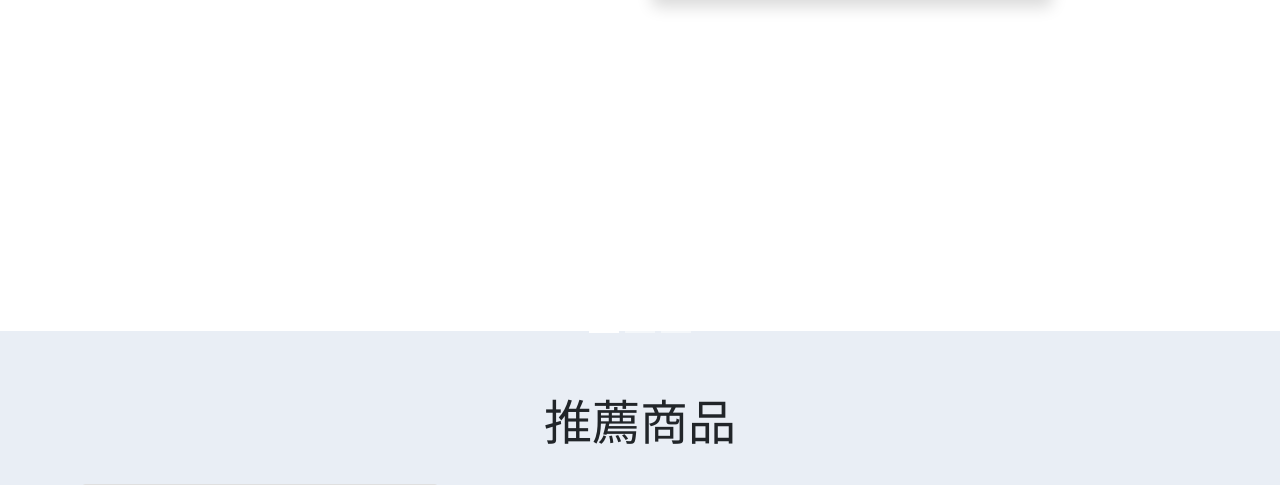
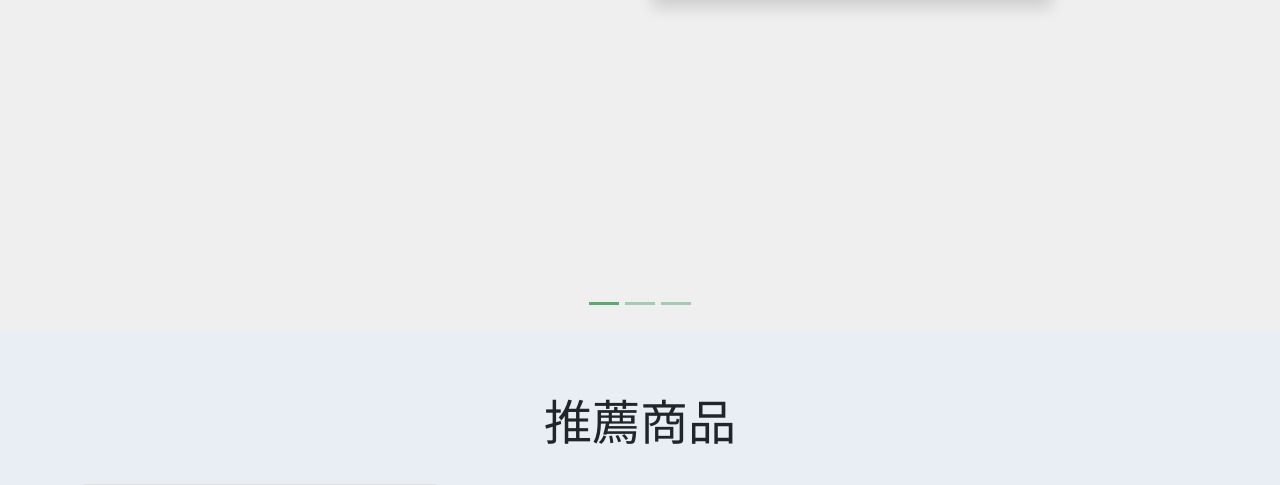
Before and after one commit to TimHu950112/shopping_website, a Python web app: template templates/index.html in a window 1280 px wide. Shown: the part 441-926 px from the top of the page. Run offline with Jinja, Linux system fonts and the light colour scheme; the template is opened without the code that fills it: most values are stand-ins (such as "Sample title", 1, 10 or a date in 2020); grey boxes marked "Sample" are stand-in pictures.

Commit message:
修復html溢位問題
恢復template-mo-zay-hero-carousel

```diff
--- a/templates/index.html
+++ b/templates/index.html
@@ -198,8 +198,8 @@ aria-labelledby="staticBackdropLabel" aria-hidden="true">
 
 
     <!-- Start Banner Hero -->
-    <!-- <div id="template-mo-zay-hero-carousel" class="carousel slide" data-bs-ride="carousel">
-        <div class="toast-container position-absolute p-3 top-0 end-0" id="toastPlacement"
+    <div id="template-mo-zay-hero-carousel" class="carousel slide" data-bs-ride="carousel">
+        <!-- <div class="toast-container position-absolute p-3 top-0 end-0" id="toastPlacement"
             data-original-class="toast-container position-absolute p-3" style="z-index:99;">
             <div class="toast fade show end-0" role="alert" aria-live="assertive" aria-atomic="true">
                 <div class="toast-header">
```
